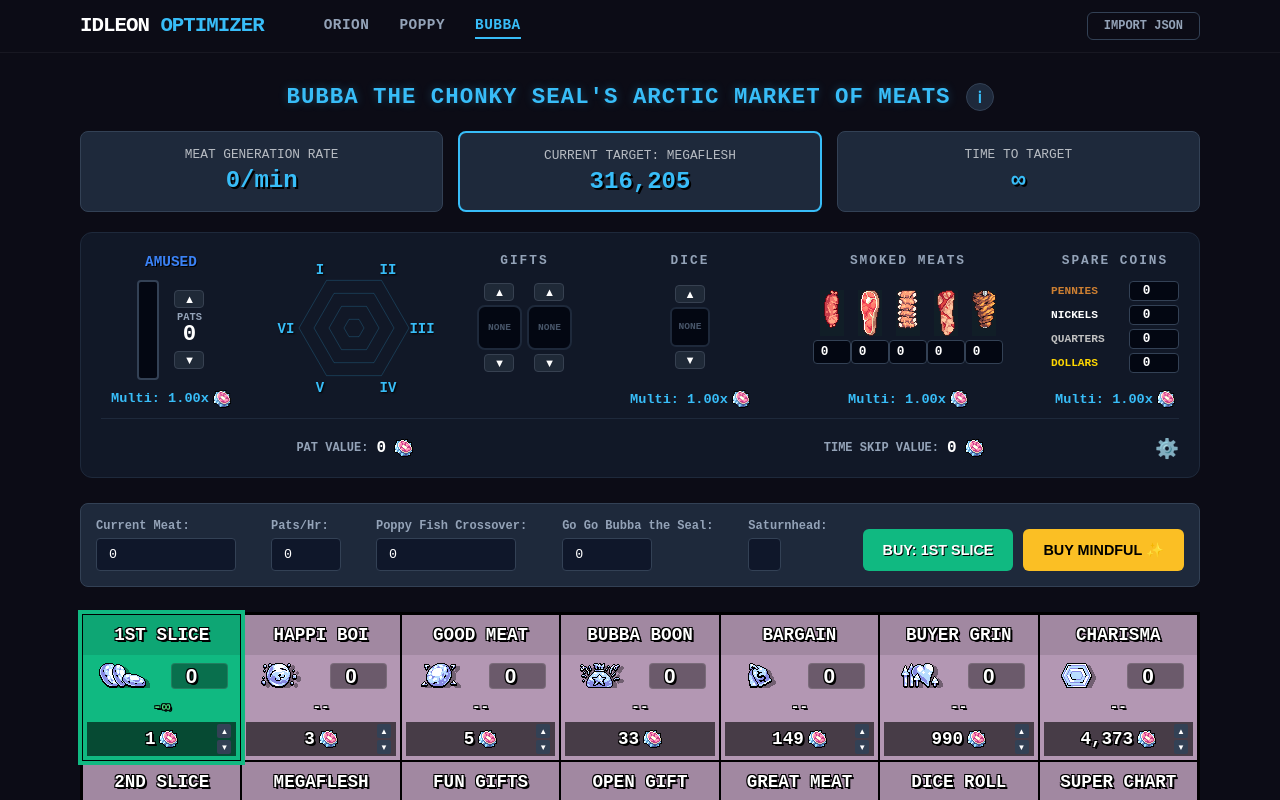
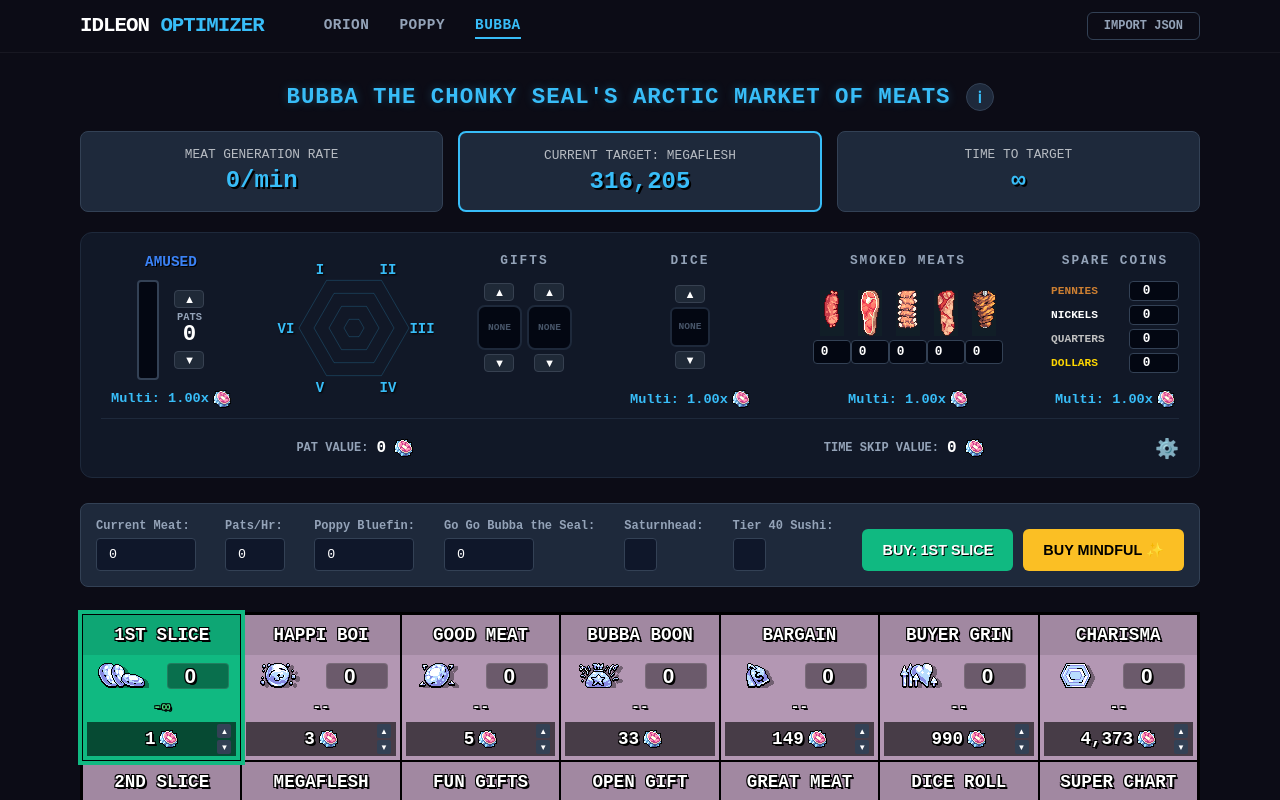
Before and after one commit to deixadilson/idleon-optimizer, a Nuxt app: page /bubba in a window 1280 px wide. Shown: the top 800 px of the page. Built offline with nearby package versions, Linux system fonts and the light colour scheme.

Commit message:
feat: new sushi bonus multiplier for bubba

```diff
--- a/app/app.vue
+++ b/app/app.vue
@@ -277,6 +277,14 @@ const importJson = () => {
       }
     }
 
+    const sushiData = rawData.Sushi || (rawData.data && rawData.data.Sushi);
+    if (sushiData) {
+      const s = typeof sushiData === 'string' ? JSON.parse(sushiData) : sushiData;
+      if (Array.isArray(s) && Array.isArray(s[5])) {
+        bubbaState.sushi = parseFloat(s[5][39]) === 0;
+      }
+    }
+
     isModalOpen.value = false;
     jsonInput.value = "";
   } catch (e) {
--- a/app/composables/useBubba.ts
+++ b/app/composables/useBubba.ts
@@ -16,6 +16,7 @@ const state = reactive({
   poppyFishPower: 0,
   goGoBubba: 0,
   saturnhead: false,
+  sushi: false,
   megaPushConfig: {
     patsUsed: 0,
     giftsUsed: 0,
@@ -294,7 +295,8 @@ export const useBubba = () => {
     const coinsMult = spareCoinsMulti.value;
     const beegSliceMult = state.selectedGifts.includes(0) ? (2 + ((state.levels[17] ?? 0) / 100)) : 1;
     const goGoMulti = state.goGoBubba || 1;
-    const baseMeatRate = baseSlices * 60 * percentMult * mf1Mult * diceMulti.value * smokerMulti.value * charBonusP3.hustle * coinsMult * beegSliceMult * goGoMulti;
+    const sushiMulti = state.sushi ? 2 : 1;
+    const baseMeatRate = baseSlices * 60 * percentMult * mf1Mult * diceMulti.value * smokerMulti.value * charBonusP3.hustle * coinsMult * beegSliceMult * goGoMulti * sushiMulti;
 
     let totalGrossYield = 0;
     let totalGiftCost = 0;
@@ -368,8 +370,9 @@ export const useBubba = () => {
 
     const beegSliceMult = state.selectedGifts.includes(0) ? (2 + ((levels[17] ?? 0) / 100)) : 1;
     const goGoMulti = state.goGoBubba || 1;
+    const sushiMulti = state.sushi ? 2 : 1;
 
-    return baseSlices * 60 * percentMult * mf1Mult * diceMulti.value * smokerMulti.value * charismaBonuses.value.hustle * coinsMult * beegSliceMult * hMult * goGoMulti;
+    return baseSlices * 60 * percentMult * mf1Mult * diceMulti.value * smokerMulti.value * charismaBonuses.value.hustle * coinsMult * beegSliceMult * hMult * goGoMulti * sushiMulti;
   };
 
   const upgradeAnalysis = computed(() => {
--- a/app/pages/bubba.vue
+++ b/app/pages/bubba.vue
@@ -359,13 +359,17 @@ const recommendedUpgrades = computed(() => {
       </div>
 
       <div class="settings-bar">
-        <div class="input-group"><label>Current Meat:</label><input type="text" v-model="meatInputDisplay" @input="handleInput" @blur="handleBlur" class="styled-input" style="width: 140px;" /></div>
-        <div class="input-group"><label>Pats/Hr:</label><input type="number" step="0.1" min="0" v-model.number="state.patsPerHour" class="styled-input" style="width: 70px;" /></div>
-        <div class="input-group"><label>Poppy Fish Crossover:</label><input type="text" v-model="poppyInputDisplay" @blur="handlePoppyBlur" class="styled-input" style="width: 140px;" /></div>
+        <div class="input-group"><label>Current Meat:</label><input type="text" v-model="meatInputDisplay" @input="handleInput" @blur="handleBlur" class="styled-input" style="width: 100px;" /></div>
+        <div class="input-group"><label>Pats/Hr:</label><input type="number" step="0.1" min="0" v-model.number="state.patsPerHour" class="styled-input" style="width: 60px;" /></div>
+        <div class="input-group"><label>Poppy Bluefin:</label><input type="text" v-model="poppyInputDisplay" @blur="handlePoppyBlur" class="styled-input" style="width: 100px;" /></div>
         <div class="input-group"><label>Go Go Bubba the Seal:</label><input type="number" v-model.number="state.goGoBubba" class="styled-input" style="width: 90px;" /></div>
         <div class="input-group">
           <label>Saturnhead:</label>
-          <input type="checkbox" v-model="state.saturnhead" class="saturnhead-checkbox" />
+          <input type="checkbox" v-model="state.saturnhead" class="bonus-checkbox" />
+        </div>
+        <div class="input-group">
+          <label>Tier 40 Sushi:</label>
+          <input type="checkbox" v-model="state.sushi" class="bonus-checkbox" />
         </div>
         <div class="btn-group">
             <button @click="buyBest" class="btn-auto" :class="{ 'btn-wait': bestUpgradeIndex === -1 || !upgradeAnalysis[bestUpgradeIndex] }">
@@ -597,9 +601,9 @@ const recommendedUpgrades = computed(() => {
 .btn-auto { background: #10b981; color: white; border: none; padding: 0 20px; border-radius: 6px; font-weight: bold; cursor: pointer; height: 100%; display: flex; align-items: center; font-size: 0.9rem; text-shadow: 1px 1px 0 #000; }
 .btn-mindful { background: #fbbf24; color: #000; border: none; padding: 0 20px; border-radius: 6px; font-weight: bold; cursor: pointer; height: 100%; display: flex; align-items: center; font-size: 0.9rem; }
 .btn-wait { background: #444; color: #888; cursor: not-allowed; }
-.saturnhead-checkbox { appearance: none; background: #0f172a; border: 1px solid #334155; border-radius: 4px; width: 33px; height: 33px; cursor: pointer; display: flex; align-items: center; justify-content: center; position: relative; }
-.saturnhead-checkbox:checked { background: #0f172a; }
-.saturnhead-checkbox:checked::after { content: '✓'; color: #38bdf8; font-weight: 900; font-size: 1.2rem; }
+.bonus-checkbox { appearance: none; background: #0f172a; border: 1px solid #334155; border-radius: 4px; width: 33px; height: 33px; cursor: pointer; display: flex; align-items: center; justify-content: center; position: relative; }
+.bonus-checkbox:checked { background: #0f172a; }
+.bonus-checkbox:checked::after { content: '✓'; color: #38bdf8; font-weight: 900; font-size: 1.2rem; }
 
 .page-title-row { display: flex; align-items: center; justify-content: center; gap: 15px; margin-bottom: 20px; padding-top: 10px; }
 .page-title { font-size: 1.4rem; font-weight: 900; color: #38bdf8; letter-spacing: 1px; text-shadow: 0 0 10px rgba(56, 189, 248, 0.3); }
@@ -635,7 +639,7 @@ const recommendedUpgrades = computed(() => {
 .row-title { height: 40px; display: flex; align-items: center; text-align: center; justify-content: center; font-size: 1.1rem; background: rgba(0, 0, 0, 0.1); }
 .row-mid { display: flex; align-items: center; justify-content: space-around; padding: 8px 5px; }
 .level-box { background: rgba(0, 0, 0, 0.4); border-radius: 4px; border: 1px solid rgba(255, 255, 255, 0.1); }
-.level-box input { width: 55px; background: transparent; border: none; font-size: 1.3rem; text-align: center; outline: none; }
+.level-box input { width: 60px; background: transparent; border: none; font-size: 1.3rem; text-align: center; outline: none; }
 .row-time { display: flex; align-items: center; justify-content: center; min-height: 25px; padding-bottom: 5px; font-size: 0.9rem; }
 .time-pos { color: #4ade80; }
 .time-neg { color: #f87171; }
--- a/nuxt.config.ts
+++ b/nuxt.config.ts
@@ -3,4 +3,10 @@ export default defineNuxtConfig({
   compatibilityDate: '2025-07-15',
   devtools: { enabled: true },
   css: ['~/assets/css/main.css'],
+  routeRules: {
+    '/**/*.png': { headers: { 'cache-control': 'public, max-age=31536000, immutable' } },
+    '/**/*.jpg': { headers: { 'cache-control': 'public, max-age=31536000, immutable' } },
+    '/**/*.svg': { headers: { 'cache-control': 'public, max-age=31536000, immutable' } },
+    '/**/*.webp': { headers: { 'cache-control': 'public, max-age=31536000, immutable' } }
+  }
 })
```
